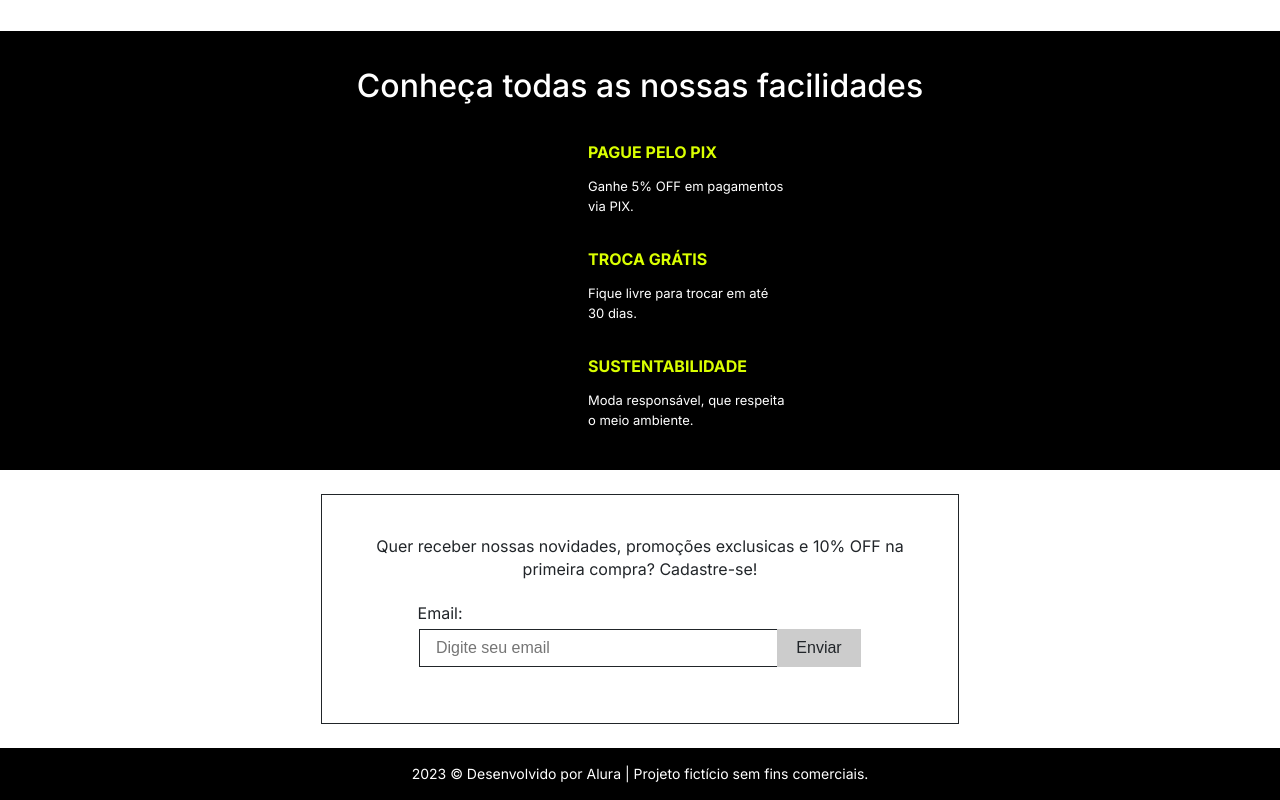
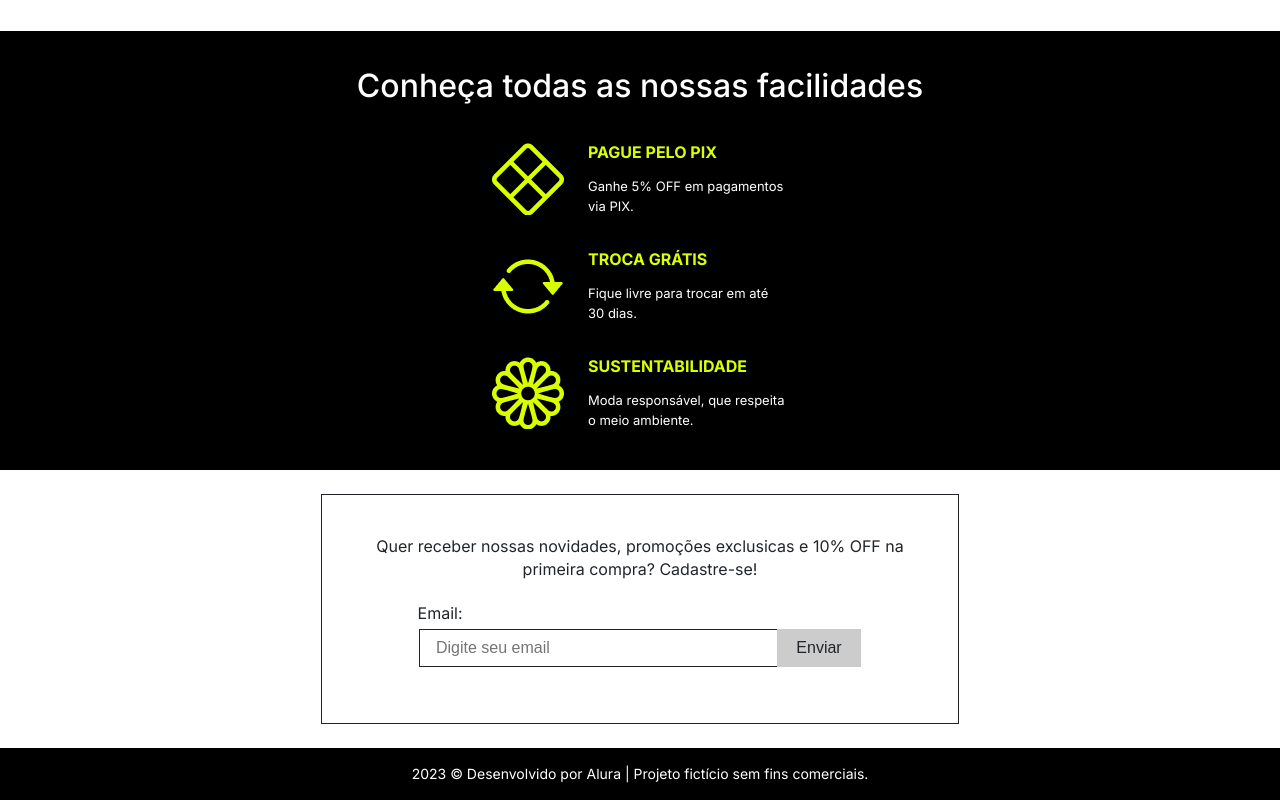
Before and after one commit to MatheusDutraS/CodeChella-7, a plain HTML site: page index.html in a window 1280 px wide. Shown: the part 1248-2048 px from the top of the page. Drawn offline with Linux system fonts and the light colour scheme; no server answers; files whose address does not match are found by name.

Commit message:
consertando de imagens 2.0

```diff
--- a/assets/css/sobre/icone.css
+++ b/assets/css/sobre/icone.css
@@ -1,25 +1,25 @@
 .icone1 {
-    background-image: url(./assets/img/Mobile/Ícones/x-diamond.png);
+    background-image: url(../../img/Mobile/Ícones/x-diamond.png);
 }
 
 .icone2 {
-    background-image: url(./assets/img/Mobile/Ícones/arrow-repeat.png);
+    background-image: url(../../img/Mobile/Ícones/arrow-repeat.png);
 }
 
 .icone3 {
-    background-image: url(./assets/img/Mobile/Ícones/flower.png);
+    background-image: url(../../img/Mobile/Ícones/flower.png);
 }
 
 @media screen and (min-width: 768px) {
     .icone1 {
-        background-image: url(./assets/img/Tablet/Ícones/x-diamond.png);
+        background-image: url(../../img/Tablet/Ícones/x-diamond.png);
     }
 
     .icone2 {
-        background-image: url(./assets/img/Tablet/Ícones/arrow-repeat.png);
+        background-image: url(../../img/Tablet/Ícones/arrow-repeat.png);
     }
 
     .icone3 {
-        background-image: url(./assets/img/Tablet/Ícones/flower.png);
+        background-image: url(../../img/Tablet/Ícones/flower.png);
     }
 }
```
